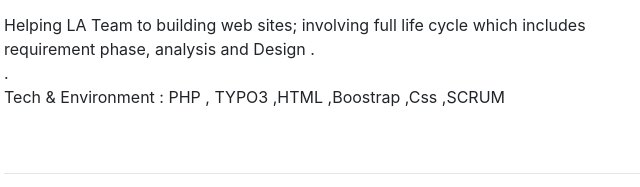
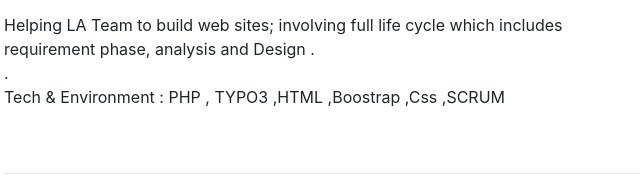
Before and after one commit to taherbensassi/Taherbensassi.github.io, a website with bundled scripts: page index.html in a window 1280 px wide. Shown: the part 882-1069 px from the top of the page, 316-956 px from the left. Built offline with nearby package versions, Linux system fonts and the light colour scheme; a web font is replaced by a local one.

Commit message:
add last experience fixed 2

```diff
--- a/index.html
+++ b/index.html
@@ -116,7 +116,7 @@
             <h3 class="mb-0">Working student - Frontend & Software developer </h3>
             <div class="subheading mb-3">THE BRETTINGHAMS</div>
             <p>
-              Helping LA Team to building web sites; involving full life cycle which includes requirement
+              Helping LA Team to build web sites; involving full life cycle which includes requirement
               phase, analysis and Design .<br>
               .<br>
               Tech & Environment : PHP , TYPO3 ,HTML ,Boostrap ,Css ,SCRUM
```
